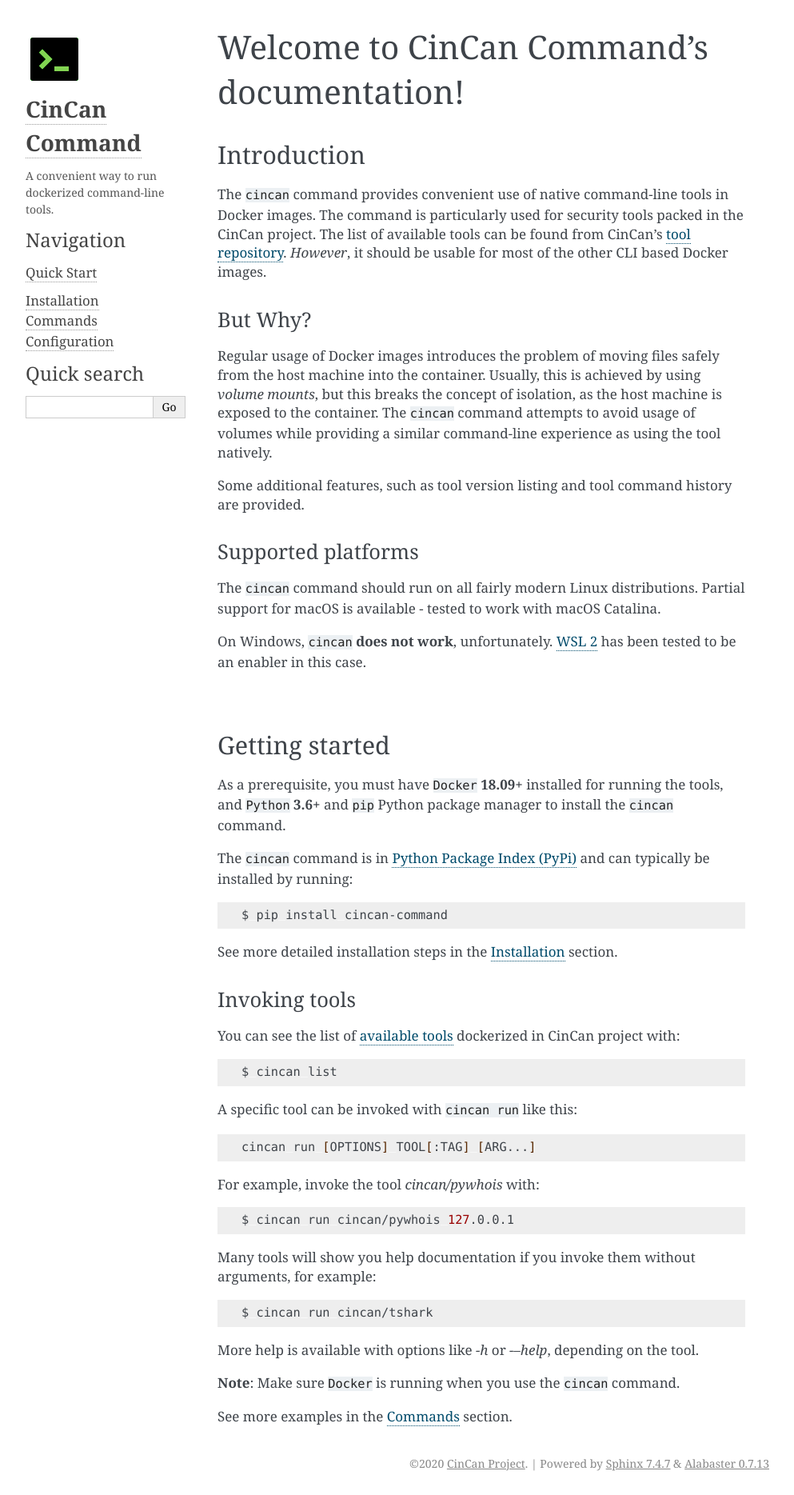
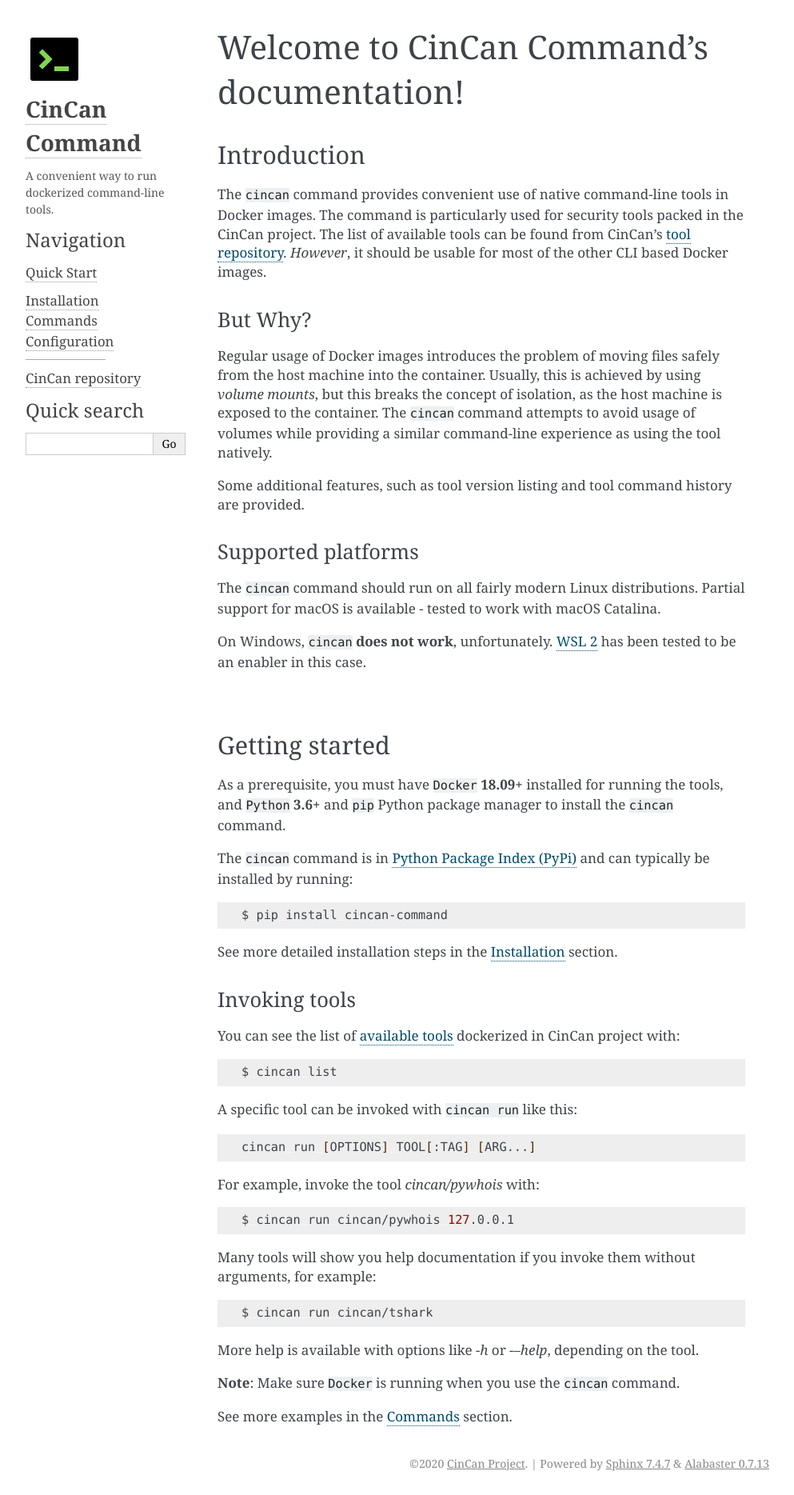
Before and after one commit to cincanproject/cincan-command, a Sphinx documentation site: the page built from docs/index.rst, in a window 1280 px wide. Shown: the whole page at 80% size, without its empty margins (148-1141 px from the left). Built offline with Sphinx 7.4.7, drawn with Linux system fonts in a browser that asks for light colours.

Commit message:
Added link to repository

```diff
--- a/docs/conf.py
+++ b/docs/conf.py
@@ -22,6 +22,7 @@
     "logo": "cincan-command.png",
     "logo_name": True,
     "logo_text_align": "left",
+    "extra_nav_links": {'CinCan repository': 'https://gitlab.com/CinCan/cincan-command'},
 }
 
 # -- General configuration ---------------------------------------------------
@@ -63,6 +64,7 @@
         'searchbox.html',
     ]
 }
+
 # Add any paths that contain custom static files (such as style sheets) here,
 # relative to this directory. They are copied after the builtin static files,
 # so a file named "default.css" will overwrite the builtin "default.css".
```
